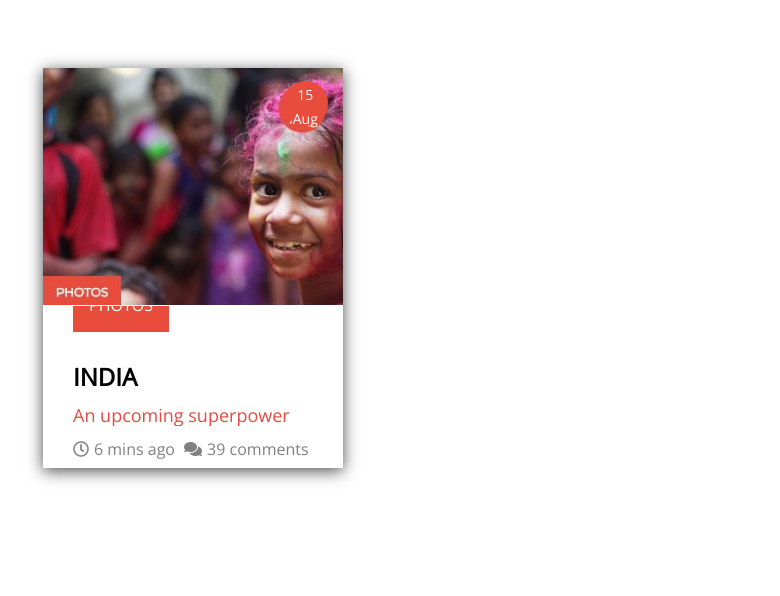
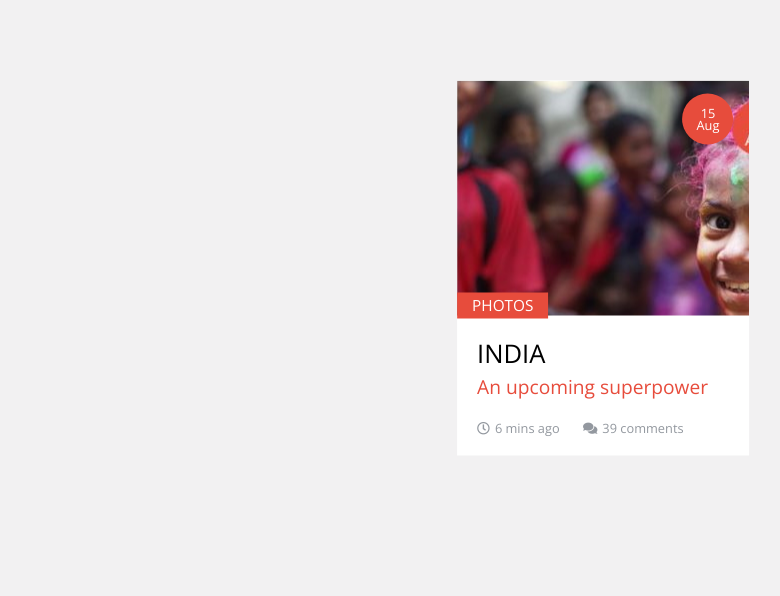
Before and after one commit to rodriguestiago/becode-animation-css, a plain HTML site: page index.html in a window 1280 px wide. Shown: the part 132-728 px from the top of the page, without its empty margins (37-817 px from the left). Drawn offline with nearby package versions, Linux system fonts and the light colour scheme.

Commit message:
finished project

```diff
--- a/assets/scss/style.scss
+++ b/assets/scss/style.scss
@@ -1,128 +1,86 @@
+/*   CSS RESET   */
+/* http://meyerweb.com/eric/tools/css/reset/
+   v2.0 | 20110126
+   License: none (public domain)
+*/
+
+
+html, body, div, span, applet, object, iframe,
+h1, h2, h3, h4, h5, h6, p, blockquote, pre,
+a, abbr, acronym, address, big, cite, code,
+del, dfn, em, img, ins, kbd, q, s, samp,
+small, strike, strong, sub, sup, tt, var,
+b, u, i, center,
+dl, dt, dd, ol, ul, li,
+fieldset, form, label, legend,
+table, caption, tbody, tfoot, thead, tr, th, td,
+article, aside, canvas, details, embed,
+figure, figcaption, footer, header, hgroup,
+menu, nav, output, ruby, section, summary,
+time, mark, audio, video {
+	margin: 0;
+	padding: 0;
+	border: 0;
+	font-size: 100%;
+	font: inherit;
+	vertical-align: baseline;
+}
+/* HTML5 display-role reset for older browsers */
+article, aside, details, figcaption, figure,
+footer, header, hgroup, menu, nav, section {
+	display: block;
+}
+body {
+	line-height: 1;
+}
+ol, ul {
+	list-style: none;
+}
+blockquote, q {
+	quotes: none;
+}
+blockquote:before, blockquote:after,
+q:before, q:after {
+	content: '';
+	content: none;
+}
+table {
+	border-collapse: collapse;
+	border-spacing: 0;
+}
+
+/*----------------------------*/
+$color: #E74C3C;
+$duration: 0.5s;
 body{
-    margin: 0;
-    padding: 0;
     font-family: 'Open Sans', sans-serif;
-    display: flex;
-    justify-content: center;
-    align-items: center;
-    align-content: center;
-    min-height: 100vh;
-    color: black;
-}
-.container{
-    width: 1000px;
-    display: flex;
-    flex-wrap: wrap;
-    justify-content: space-between;
+    background-color: #F2F1F2;
+    font-size: 1vw;
+    overflow: hidden;
 }
 .card{
-    position: relative;
-    left: -6%;
-    width: 300px;
-    height: 400px;
-    transition: 0.3s ease-out;
-    box-shadow: 0 3px 15px rgba(0, 0, 0, 0.7);
+    position: absolute;
+    top: 50%;
+    left: 50%;
+    background-color: white;
+    transform: translateX(-50%)translateY(-50%);
+    width: 22.8%;
+    transition: box-shadow $duration;
+    overflow: hidden;
+
+    a{
+        text-decoration: none;
+    }
 }
-.card .imgbox{
-    position: relative;
-    top: 0;
-    left: 0;
-    width: 100%;
-    height: 100%;
+.card:hover{
+    -webkit-box-shadow: 0px 0px 21px 0px rgba(0,0,0,0.75);
+    -moz-box-shadow: 0px 0px 21px 0px rgba(0,0,0,0.75);
+    box-shadow: 0px 0px 21px 0px rgba(0,0,0,0.75);
 }
 
-.card imgbox img{
-    position: absolute;
-    top: 0;
-    left: 0;
-    width: 100%;
-    height: 80%;
-    display: block;
-    transition: 0.5s;
-
-
+@keyframes opacity-box-shadow{
 
 }
-
-
-
-.imgbox img{
-    width: 100%;
-}
-.imgbox img{
-    transition: opacity 100ms;
-}
-.imgbox img:hover{
-    opacity: 0.5;
-}
-.card .content{
-    position: absolute;
-    left: 0;
-    bottom: 42px;
-    width: 100%;
-    height: 120px; //height of the content
-    padding: 30px;
-    background: white;
-    transition: all 0.5s cubic-bezier(.48, -0.28, 0.41, 1.4);
-
-    box-sizing: border-box;
-    overflow: hidden;
-}
-.card:hover .content{
-    width: 100%;
-    height: 75%;
-    left: 0;
-    bottom: 0;
-}
-.photos{
-    position: relative;
-    z-index: 100;
-    top: -60px;
-}
-.card-photos{
-    width: 5vw;
-    height: 1.7vw;
-    background-color: #E74C3C;
-    color: white;
-    text-align: center;
-    font-size: 16px;
-}
-h2{
-    margin: 0;
-}
-.content p{
-    margin: 10px 0 0;
-    padding: 1em 1em;
-    transform: translateY(2em);
-    margin-top: -30px;
-}
-.card-subtitle{
-    font-size: 18px;
-    margin-top: 10px;
-}
-.card-subtitle a{
-    text-decoration: none;
-    color: #E54A43;
-}
-.card-footer{
-    position: relative;
-    top: -20px;
-    color: grey;
-    padding: 0 0 0 30px;
-    position: relative;
-    top: -30px;
-}
-.card-footer a{
-    text-decoration: none;
-    color: grey;
-}
-.card-time{
-    padding-right: 5px;
-}
-.fas, .far{
-    padding-right: 5px;
-}
-
 
 
 
@@ -131,17 +89,101 @@ h2{
     position: absolute;
     top: 1vw;
     right: 1.2vw;
-    width: 3.5vw;
-    height: 3.5vw;
-    background-color: #E74C3C;
+    width: 4vw;
+    height: 4vw;
+    background-color: $color;
     border-radius: 50%;
     color: white;
     text-align: center;
-    font-size: 14px;
+
+
+}
+.card-day{
+    margin-top: 1vw;
+}
+.card-image{
+    height: 235px;
+    background-color: white;
+    overflow: hidden;
+    transition: height $duration;
+
+    img{
+    display: block;
+    opacity: 1;
+    transition: opacity $duration, transform $duration;
+    }
+
+
+    .card:hover & img{
+    opacity: 0.6;
+    transform: scale(1.2);
+    }
+    .card:hover & {
+        height: 90px;
+
+    }
+
 }
 
 
-.card-day{
-    margin-top: 1vw;
-    line-height: 1px;
+
+
+.card-body{
+    position: relative;
+    padding: 20px;
+    height: 100px;
+    transition: height $duration;
+
+    .card:hover &{
+        height: 100px + 145px;
+    }
 }
+.card-photos{
+    position: absolute;
+    left: 0;
+    top: -1.8vw;
+    height: 2vw;
+    padding: 0 15px;
+    background-color: $color;
+    color: white;
+    font-size: 1.2vw;
+    line-height: 2vw;
+    text-transform: uppercase;
+}
+.card-title{
+    font-size: 2vw;
+    text-transform: uppercase;
+    padding: 5px 0 10px 0;
+}
+.card-subtitle, .card-subtitle a{
+    font-size: 1.5vw;
+    color: $color;
+    padding: 0 0 10px 0;
+}
+.card-description{
+    margin-top: 20px;
+    color: #666C74;
+    line-height: 1.5vw;
+    opacity: 0;
+    transition: opacity $duration;
+
+    .card:hover &{
+        opacity: 1;
+
+    }
+}
+.card-footer{
+    position: absolute;
+    left: 20px;
+    right: 20px;
+    bottom: 20px;
+    color: #93989f;
+
+    .card-comments a{
+        color: #93989f;
+        margin-left: 20px;
+    }
+}
+.fas, .far{
+    margin-right: 5px;
+}
--- a/index.html
+++ b/index.html
@@ -1,37 +1,45 @@
 <!DOCTYPE HTML>
 <html lang="fr">
 	<head>
-		<title>Animation Card</title>
+		<title></title>
 		<meta charset="utf-8" />
 		<link rel="stylesheet" type="text/css" href="assets/scss/style.css">
         <link href="https://fonts.googleapis.com/css?family=Open+Sans&display=swap" rel="stylesheet">
         <link rel="stylesheet" href="https://cdnjs.cloudflare.com/ajax/libs/font-awesome/5.9.0/css/all.css">
     </head>
     <body>
-   <div class="container">
-       <div class="card">
-            <div class="imgbox">
-               <img src="assets/img/Capture.jpg" alt="girl">
+        <article class="card">
+            <div class="card-image">
+                <img src="assets/img/Capture.jpg">
             </div>
             <div class="card-date">
                 <p class="card-day">15</p>
                 <p class="card-month">Aug</p>
             </div>
-           <div class="content">
-                <div class="photos">
-                   <p class="card-photos">PHOTOS</p>
-                </div>
-               <h2>INDIA</h2>
-               <div class="card-subtitle"><a href="#">An upcoming superpower</a></div>
-                <p>
+            <div class="card-body">
+                <div class="card-photos">Photos</div>
+                <div class="card-title">India</div>
+                <div class="card-subtitle"><a href="#">An upcoming superpower</a></div>
+                <p class="card-description">
                     India is a vast South Asian country with diverse terrain - from Himalayan peaks to Indian Ocean coastline - and history reaching back 5 millennia.
                 </p>
-           </div>
-           <div class="card-footer">
+            </div>
+            <div class="card-footer">
                 <span class="card-time"><i class="far fa-clock"></i>6 mins ago</span>
                 <span class="card-comments"><a href="#"><i class="fas fa-comments"></i>39 comments</a></span>
-           </div>
-       </div>
-   </div>
+            </div>
+        </article>
+
+
+
+
+
+
+
+
+
+
+
+
     </body>
 </html>
```
Also changed, not shown: assets/scss/style.css, 1 other file.
